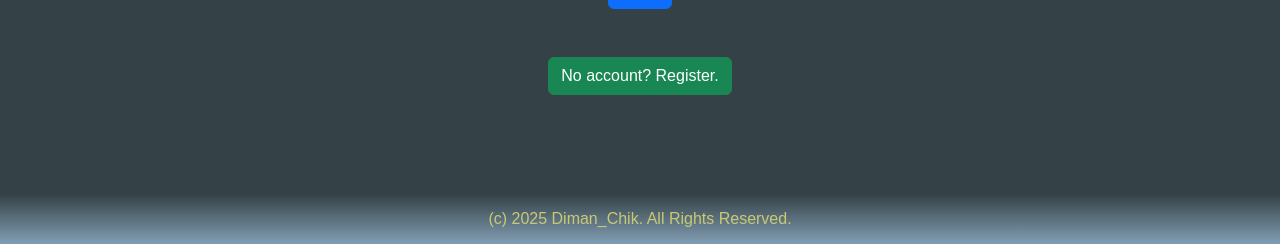
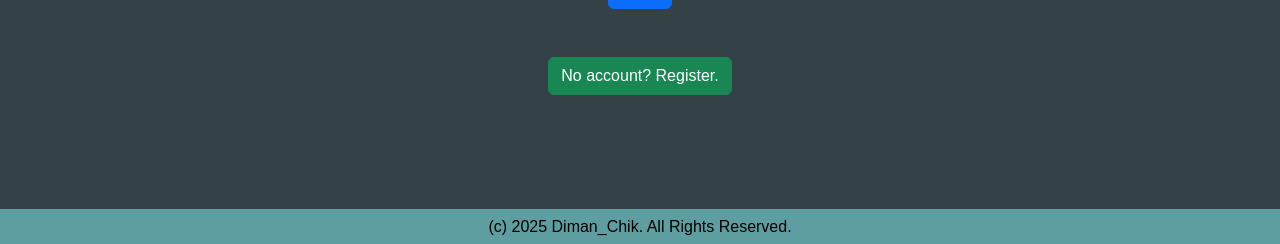
Before and after one commit to dimanchik79/contacteur, a Flask app: page /users/authorize in a window 1280 px wide. Shown: the part 556-800 px from the top of the page. Run offline with Flask 3, Linux system fonts and the light colour scheme.

Commit message:
processed

```diff
--- a/static/css/style.css
+++ b/static/css/style.css
@@ -25,7 +25,7 @@ body {
 }
 
 .footer__authorize {
-    height: 50px;
-    color: rgb(201, 201, 115);
-    background: linear-gradient(0deg,rgba(130, 158, 179, 1) 0%, rgba(52, 65, 70, 1) 100%);
+    height: 35px;
+    color: black;
+    background-color: cadetblue;
 }
```
